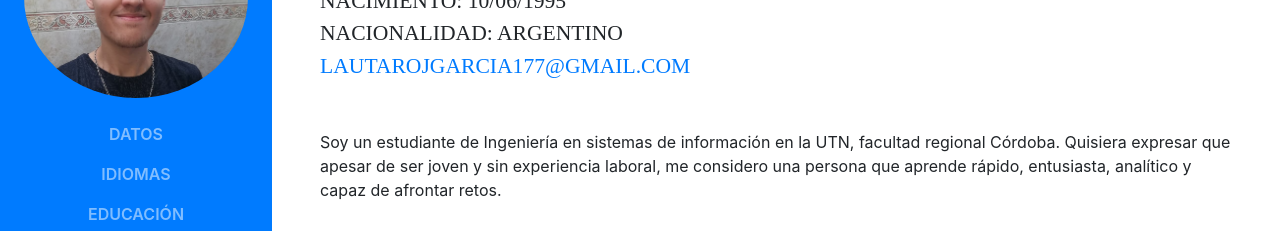
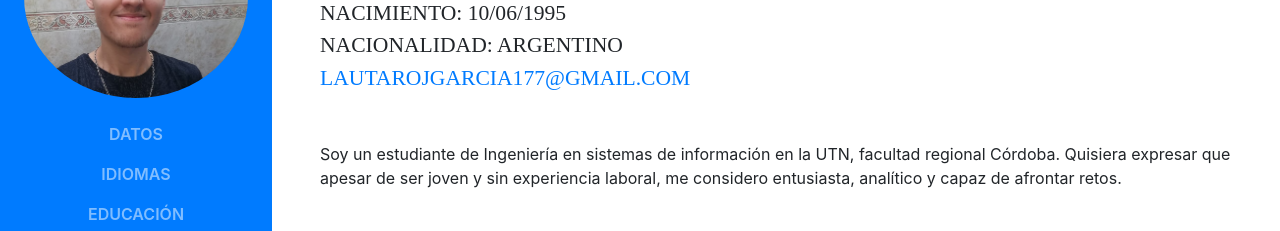
Before and after one commit to lautarojgarcia177/lautarojgarcia177.github.io, a website with bundled scripts: page index.html in a window 1280 px wide. Shown: the part 279-510 px from the top of the page. Built offline with nearby package versions, Linux system fonts and the light colour scheme; a web font is replaced by a local one.

Commit message:
actualizado el index

```diff
--- a/index.html
+++ b/index.html
@@ -84,7 +84,7 @@
             <br><a href="mailto:name@email.com">lautarojgarcia177@gmail.com</a>
           </div>
           <p class="mb-5">Soy un estudiante de Ingeniería en sistemas de información en la UTN, facultad regional Córdoba.
-            Quisiera expresar que apesar de ser joven y sin experiencia laboral, me considero una persona que aprende rápido, entusiasta, analítico y capaz de afrontar retos.
+            Quisiera expresar que apesar de ser joven y sin experiencia laboral, me considero entusiasta, analítico y capaz de afrontar retos.
           </p>
           <img src="img/linkedin.png" width: "55px" height="55px" onclick="window.location.href='https://www.linkedin.com/in/lautaro-j-garcia-b19b75164/'"><a href="https://www.linkedin.com/in/lautaro-j-garcia-b19b75164/"> Lautaro J Garcia</a>
           <br>
```
